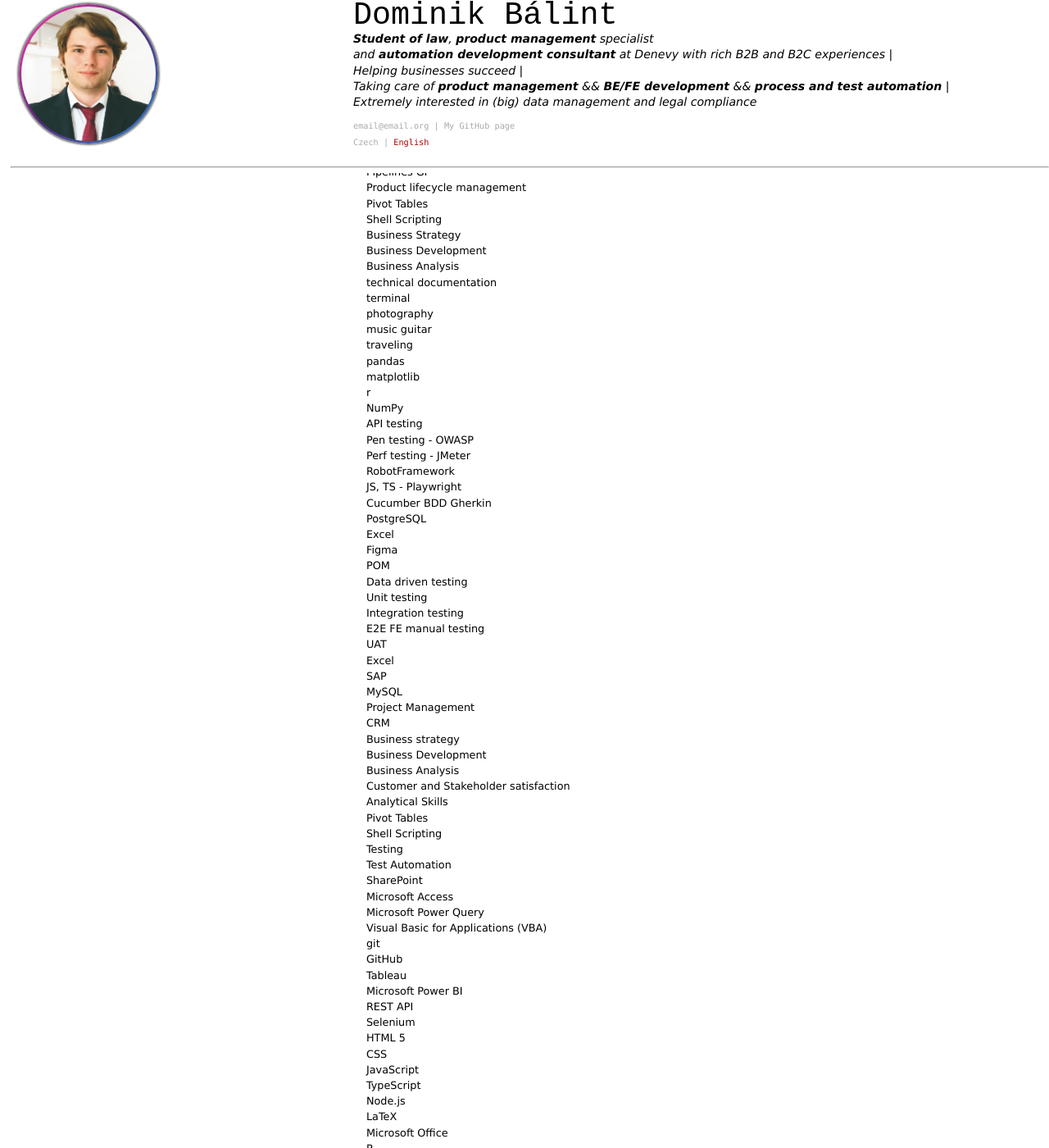
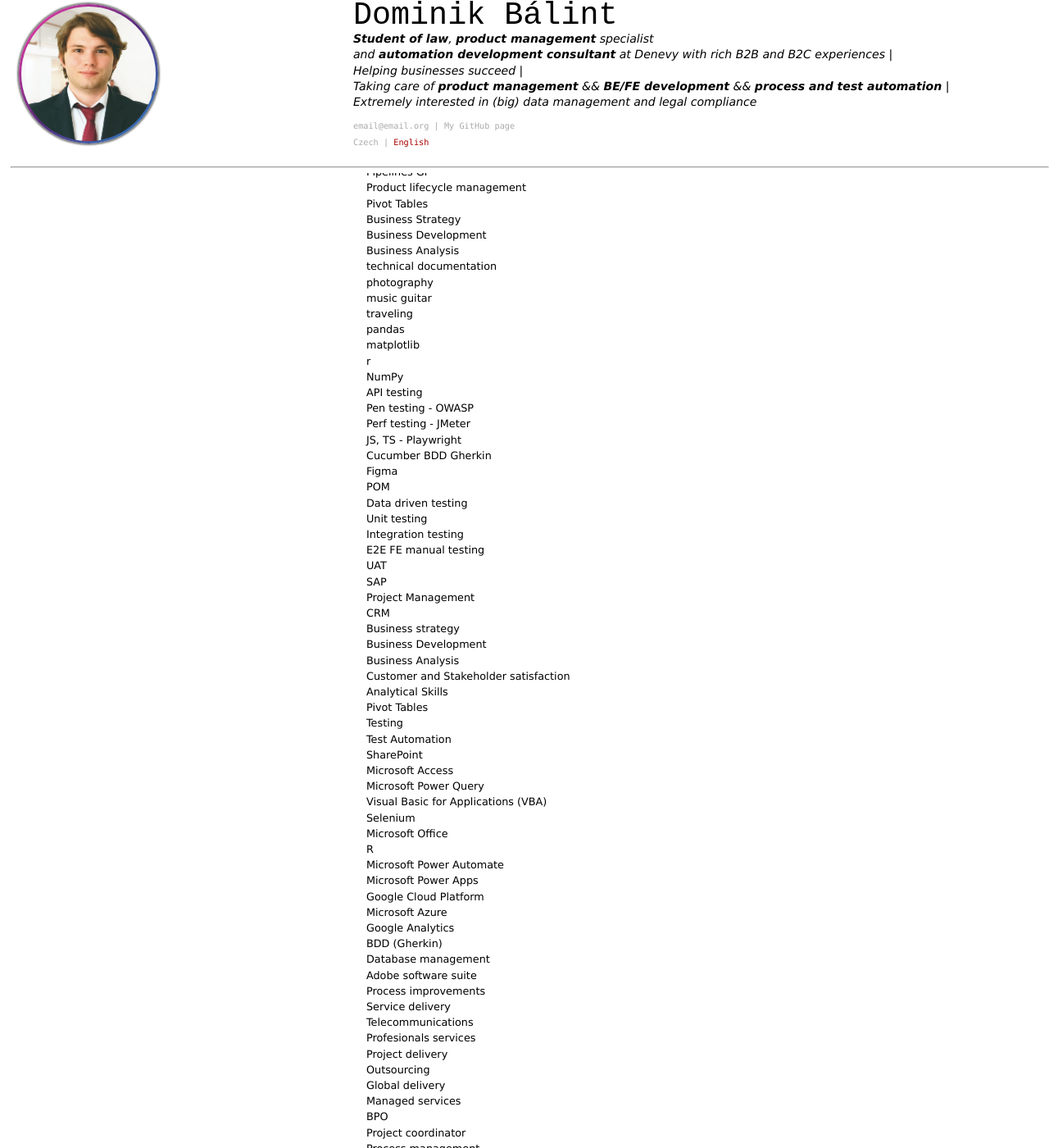
Before and after one commit to Dominik-97/curriculum-vitae, a Jekyll site: the page built from index.md, in a window 1280 px wide and 1400 px high, scrolled down 4248 px. Shown: the whole window at 82% size. Built offline with Jekyll 4.4.1, drawn with Linux system fonts in a browser that asks for light colours.

Commit message:
Clearing others.

```diff
--- a/index.md
+++ b/index.md
@@ -244,12 +244,10 @@ Listed below are my hard skills, my technical knowledge (Tools & Technologies &
   - Pipelines Gl
   - Product lifecycle management
   - Pivot Tables
-  - Shell Scripting
   - Business Strategy
   - Business Development
   - Business Analysis
   - technical documentation
-  - terminal
   - photography
   - music guitar
   - traveling
@@ -260,11 +258,8 @@ Listed below are my hard skills, my technical knowledge (Tools & Technologies &
   - API testing
   - Pen testing - OWASP
   - Perf testing - JMeter
-  - RobotFramework
   - JS, TS - Playwright
   - Cucumber BDD Gherkin
-  - PostgreSQL
-  - Excel
   - Figma
   - POM
   - Data driven testing
@@ -272,9 +267,7 @@ Listed below are my hard skills, my technical knowledge (Tools & Technologies &
   - Integration testing
   - E2E FE manual testing
   - UAT
-  - Excel
   - SAP
-  - MySQL
   - Project Management
   - CRM
   - Business strategy
@@ -283,25 +276,13 @@ Listed below are my hard skills, my technical knowledge (Tools & Technologies &
   - Customer and Stakeholder satisfaction
   - Analytical Skills
   - Pivot Tables
-  - Shell Scripting
   - Testing
   - Test Automation
   - SharePoint
   - Microsoft Access
   - Microsoft Power Query
   - Visual Basic for Applications (VBA)
-  - git
-  - GitHub
-  - Tableau
-  - Microsoft Power BI
-  - REST API
   - Selenium
-  - HTML 5
-  - CSS
-  - JavaScript
-  - TypeScript
-  - Node.js
-  - LaTeX
   - Microsoft Office
   - R
   - Microsoft Power Automate
@@ -309,11 +290,6 @@ Listed below are my hard skills, my technical knowledge (Tools & Technologies &
   - Google Cloud Platform
   - Microsoft Azure
   - Google Analytics
-  - Python
-  - Bash
-  - HTML
-  - Go
-  - SQL
   - BDD (Gherkin)
   - Database management
   - Adobe software suite
```
